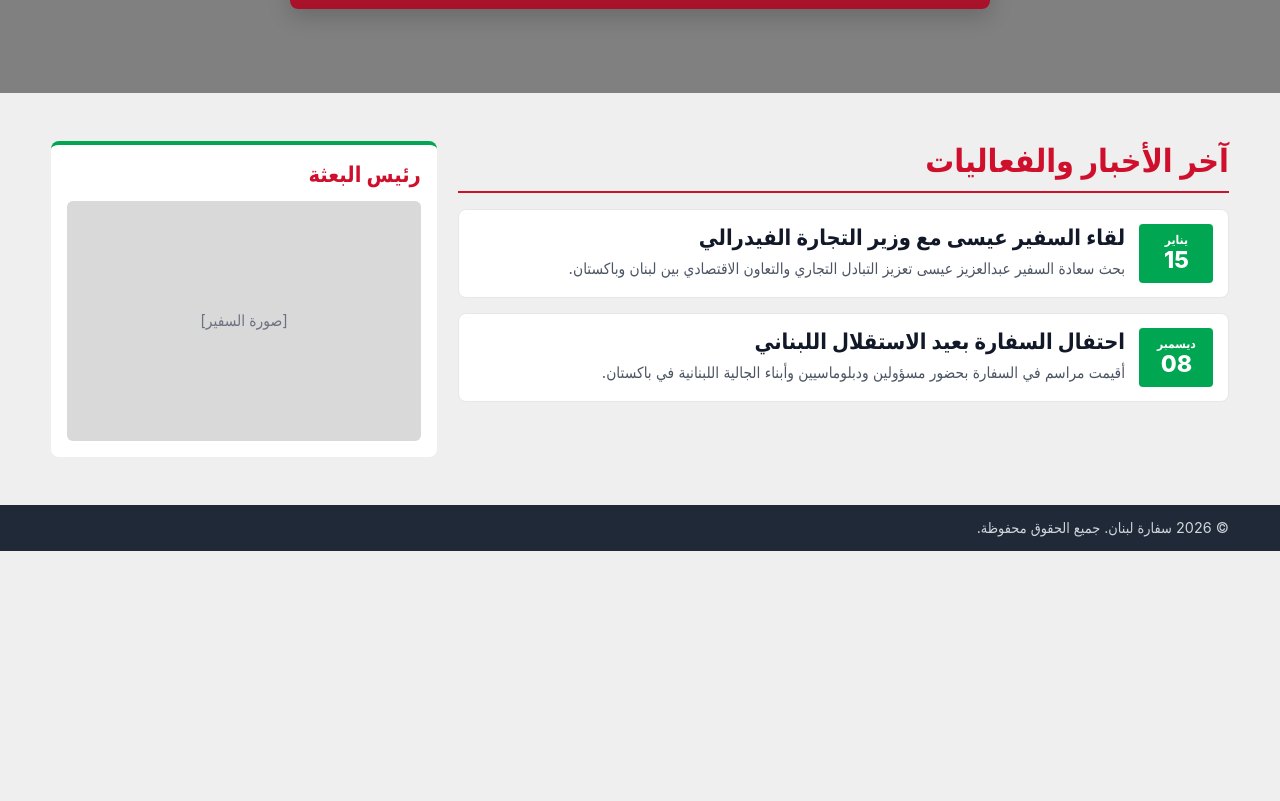
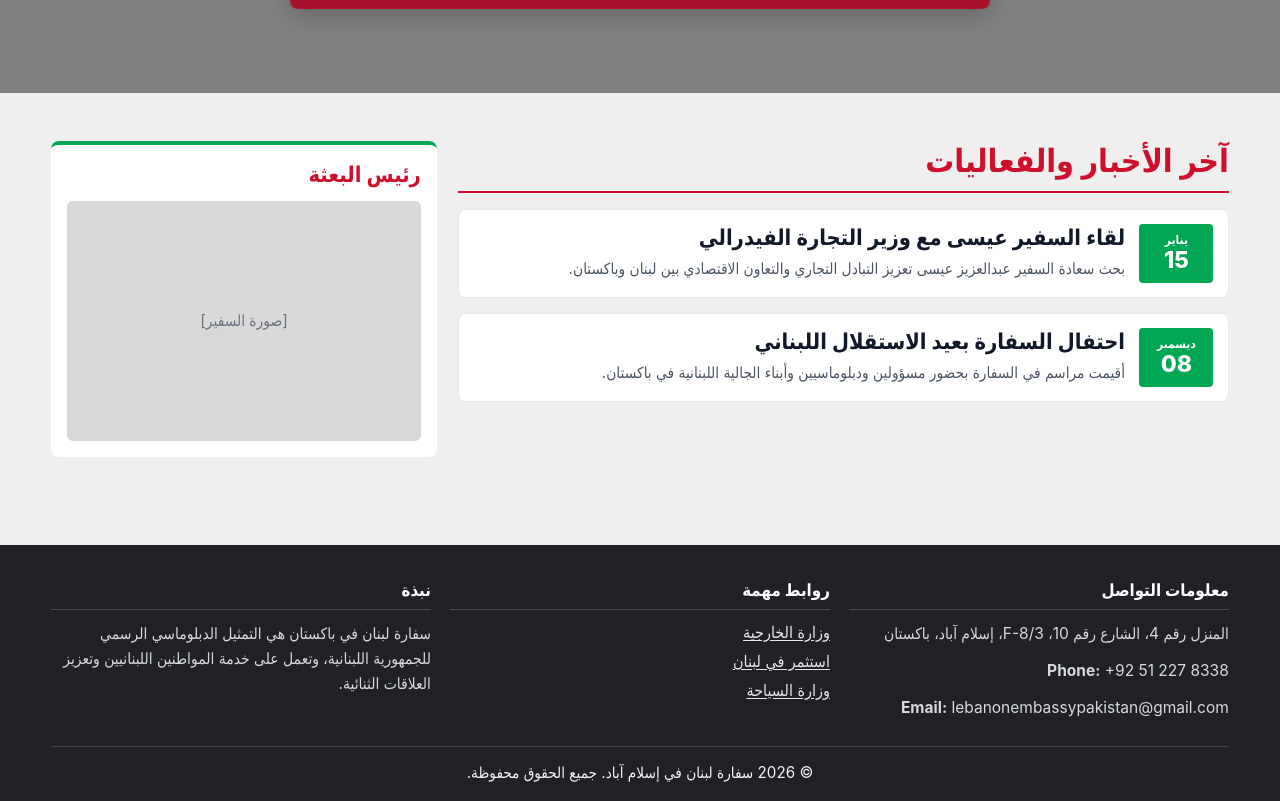
Before and after one commit to travokeyapp/lebanon-embassy-webiste, a Next.js app: page /ar in a window 1280 px wide. Shown: the part 447-1248 px from the top of the page. Before the commit the page ends 998 px from the top, so only its background shows below. Built offline with nearby package versions, Linux system fonts and the light colour scheme.

Commit message:
Complete multi-column footer with contact links and about

```diff
--- a/src/app/globals.css
+++ b/src/app/globals.css
@@ -275,11 +275,55 @@ a {
   padding: 0.7rem;
 }
 
-footer {
-  background: #1f2937;
+
+.siteFooter {
+  background: #1f2126;
   color: #d1d5db;
-  font-size: 0.9rem;
-  padding: 0.9rem 0;
+  margin-top: 2.5rem;
+}
+
+.footerColumns {
+  display: grid;
+  grid-template-columns: repeat(3, minmax(0, 1fr));
+  gap: 1.2rem;
+  padding: 2.2rem 0 1.6rem;
+}
+
+.footerCard h4 {
+  margin: 0;
+  color: #ffffff;
+  font-size: 1.05rem;
+  border-bottom: 1px solid rgba(255, 255, 255, 0.18);
+  padding-bottom: 0.55rem;
+}
+
+.footerCard p {
+  margin: 0.75rem 0 0;
+  line-height: 1.6;
+  color: #d7d9dd;
+  font-size: 0.97rem;
+}
+
+.footerLinks {
+  list-style: none;
+  padding: 0;
+  margin: 0.75rem 0 0;
+  display: grid;
+  gap: 0.55rem;
+}
+
+.footerLinks a {
+  color: #e5e7eb;
+  text-decoration: underline;
+  text-underline-offset: 2px;
+}
+
+.footerBottom {
+  border-top: 1px solid rgba(255, 255, 255, 0.15);
+  padding: 1rem 0 1.2rem;
+  text-align: center;
+  font-size: 0.95rem;
+  color: #f3f4f6;
 }
 
 .rtl {
@@ -304,6 +348,12 @@ footer {
 
   .heroBlock {
     min-height: 300px;
+  }
+
+  .footerColumns {
+    grid-template-columns: 1fr;
+    gap: 1rem;
+    padding: 1.5rem 0 1rem;
   }
 }
 
--- a/src/components/site-shell.tsx
+++ b/src/components/site-shell.tsx
@@ -16,7 +16,18 @@ const copy = {
       relations: "Lebanon-Pakistan Relations",
       contact: "Contact Us",
     },
-    footer: "Embassy of Lebanon. All rights reserved.",
+    footer: {
+      contactTitle: "Contact Info",
+      address: "House No. 4, Street No. 10, F-8/3 Islamabad, Pakistan",
+      phone: "+92 51 227 8338",
+      email: "lebanonembassypakistan@gmail.com",
+      linksTitle: "Related Links",
+      links: ["Ministry of Foreign Affairs", "Invest in Lebanon", "Ministry of Tourism"],
+      aboutTitle: "About",
+      aboutText:
+        "The Embassy of Lebanon in Pakistan is the sole diplomatic representation of the Lebanese Republic in Pakistan, dedicated to serving Lebanese citizens and fostering bilateral relations.",
+      copyright: "Embassy of Lebanon in Islamabad. All Rights Reserved.",
+    },
     menu: "Menu",
   },
   ar: {
@@ -33,7 +44,18 @@ const copy = {
       relations: "العلاقات اللبنانية الباكستانية",
       contact: "اتصل بنا",
     },
-    footer: "سفارة لبنان. جميع الحقوق محفوظة.",
+    footer: {
+      contactTitle: "معلومات التواصل",
+      address: "المنزل رقم 4، الشارع رقم 10، F-8/3، إسلام آباد، باكستان",
+      phone: "+92 51 227 8338",
+      email: "lebanonembassypakistan@gmail.com",
+      linksTitle: "روابط مهمة",
+      links: ["وزارة الخارجية", "استثمر في لبنان", "وزارة السياحة"],
+      aboutTitle: "نبذة",
+      aboutText:
+        "سفارة لبنان في باكستان هي التمثيل الدبلوماسي الرسمي للجمهورية اللبنانية، وتعمل على خدمة المواطنين اللبنانيين وتعزيز العلاقات الثنائية.",
+      copyright: "سفارة لبنان في إسلام آباد. جميع الحقوق محفوظة.",
+    },
     menu: "القائمة",
   },
 };
@@ -114,8 +136,37 @@ export default function SiteShell({
 
       {children}
 
-      <footer>
-        <div className="container">© {new Date().getFullYear()} {t.footer}</div>
+      <footer className="siteFooter">
+        <div className="container footerColumns">
+          <section className="footerCard">
+            <h4>{t.footer.contactTitle}</h4>
+            <p>{t.footer.address}</p>
+            <p>
+              <strong>Phone:</strong> {t.footer.phone}
+            </p>
+            <p>
+              <strong>Email:</strong> {t.footer.email}
+            </p>
+          </section>
+
+          <section className="footerCard">
+            <h4>{t.footer.linksTitle}</h4>
+            <ul className="footerLinks">
+              {t.footer.links.map((label) => (
+                <li key={label}>
+                  <a href="#">{label}</a>
+                </li>
+              ))}
+            </ul>
+          </section>
+
+          <section className="footerCard">
+            <h4>{t.footer.aboutTitle}</h4>
+            <p>{t.footer.aboutText}</p>
+          </section>
+        </div>
+
+        <div className="container footerBottom">© {new Date().getFullYear()} {t.footer.copyright}</div>
       </footer>
     </main>
   );
```
